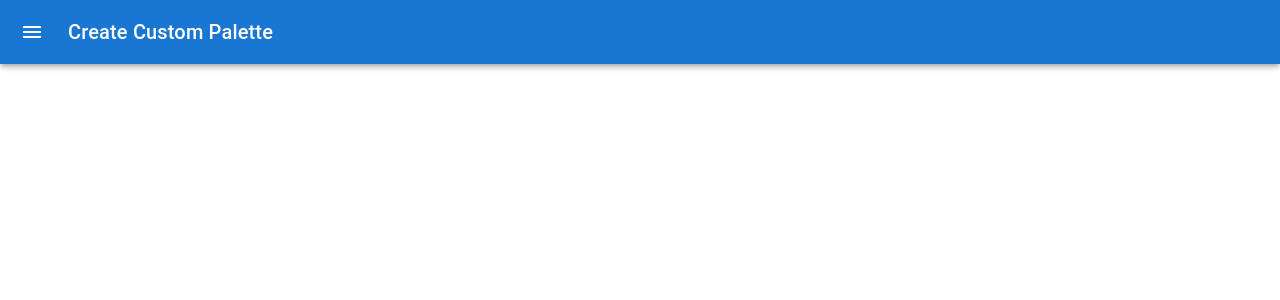
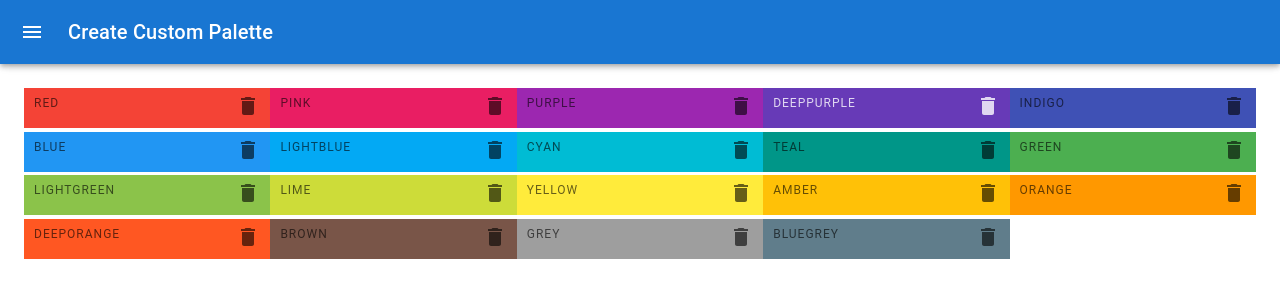
Before and after one commit to 1nandagopal/colors-v2, a React (Create React App) app: page /new in a window 1280 px wide. Shown: the top 300 px of the page. Built offline with nearby package versions, Linux system fonts and the light colour scheme.

Commit message:
Created DraggableColorBox to render each color in the custom palette.

```diff
--- /dev/null
+++ b/src/components/DraggableColorBox.js
@@ -0,0 +1,53 @@
+import React from "react";
+import chroma from "chroma-js";
+import styled from "styled-components";
+import { Delete } from "@mui/icons-material";
+
+const Root = styled.div((props) => ({
+  width: "20%",
+  height: "25%",
+  margin: "0 auto",
+  display: "inline-block",
+  position: "relative",
+  cursor: "pointer",
+  marginBottom: "-3.5px",
+  backgroundColor: props.$color,
+  "&:hover svg": {
+    color: "white",
+    transform: "scale(1.5)",
+  },
+}));
+
+const BoxContent = styled.div((props) => ({
+  position: "absolute",
+  width: "100%",
+  left: "0px",
+  bottom: "0px",
+  padding: "10px",
+  color:
+    chroma(props.$color).luminance() <= 0.1
+      ? "rgba(255,255,255,0.8)"
+      : "rgba(0,0,0,0.6)",
+  letterSpacing: "1px",
+  textTransform: "uppercase",
+  fontSize: "12px",
+  display: "flex",
+  justifyContent: "space-between",
+}));
+
+const DeleteIcon = styled(Delete)({
+  transition: "all 0.3s ease-in-out",
+});
+
+function DraggableColorBox({ name, color }) {
+  return (
+    <Root $color={color}>
+      <BoxContent $color={color}>
+        <span>{name}</span>
+        <DeleteIcon />
+      </BoxContent>
+    </Root>
+  );
+}
+
+export default DraggableColorBox;
--- a/src/components/NewPalette.js
+++ b/src/components/NewPalette.js
@@ -19,6 +19,7 @@ import ListItemText from "@mui/material/ListItemText";
 import InboxIcon from "@mui/icons-material/MoveToInbox";
 import MailIcon from "@mui/icons-material/Mail";
 import seedColors from "../seedColors";
+import DraggableColorBox from "./DraggableColorBox";
 
 const drawerWidth = 240;
 
@@ -125,6 +126,9 @@ export default function NewPalette() {
       </Drawer>
       <Main open={open}>
         <DrawerHeader />
+        {colors.map((color) => (
+          <DraggableColorBox name={color.name} color={color.color} />
+        ))}
       </Main>
     </Box>
   );
```
